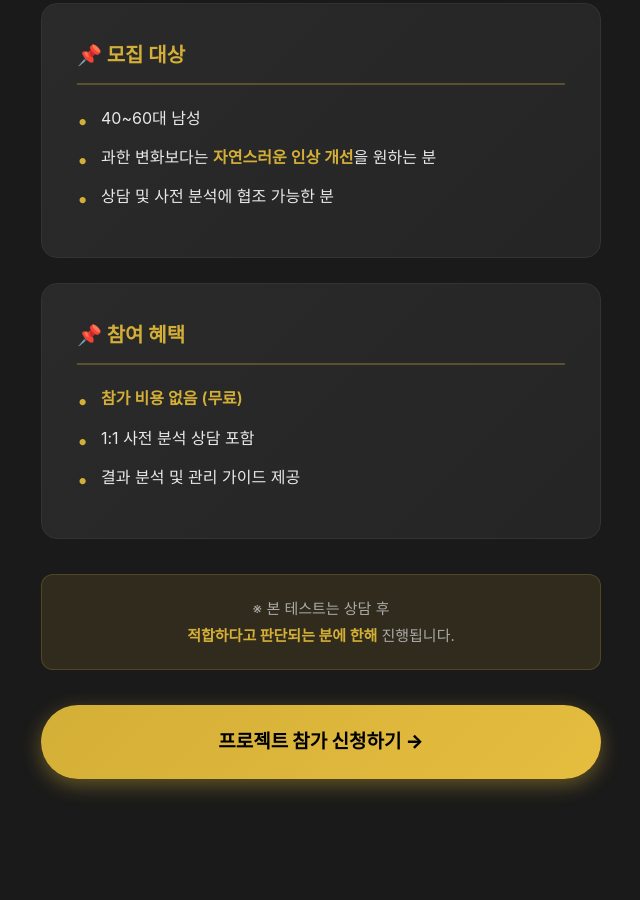
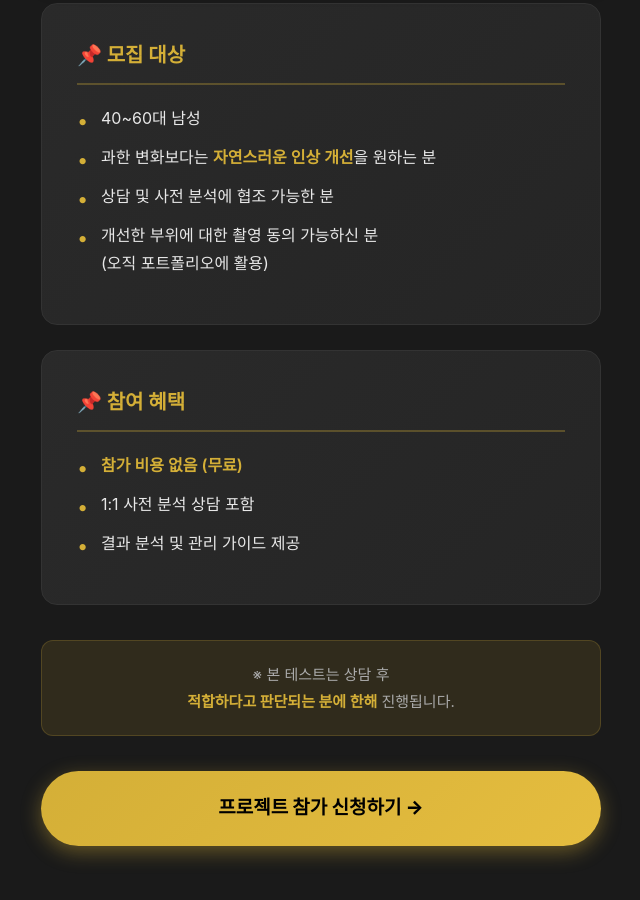
Before and after one commit to sanahai/goldenwave, a plain HTML site: page index.html in a window 1280 px wide. Shown: the part 1043-1943 px from the top of the page, without its empty margins (319-959 px from the left). Before the commit the page ends 1882 px from the top, so only its background shows below. Drawn offline with Linux system fonts and the light colour scheme; a web font is replaced by a local one.

Commit message:
Add files via upload

```diff
--- a/index.html
+++ b/index.html
@@ -279,6 +279,7 @@
                 <li>40~60대 남성</li>
                 <li>과한 변화보다는 <strong>자연스러운 인상 개선</strong>을 원하는 분</li>
                 <li>상담 및 사전 분석에 협조 가능한 분</li>
+                <li>개선한 부위에 대한 촬영 동의 가능하신 분<br>(오직 포트폴리오에 활용)</li>
             </ul>
         </div>
 
```
